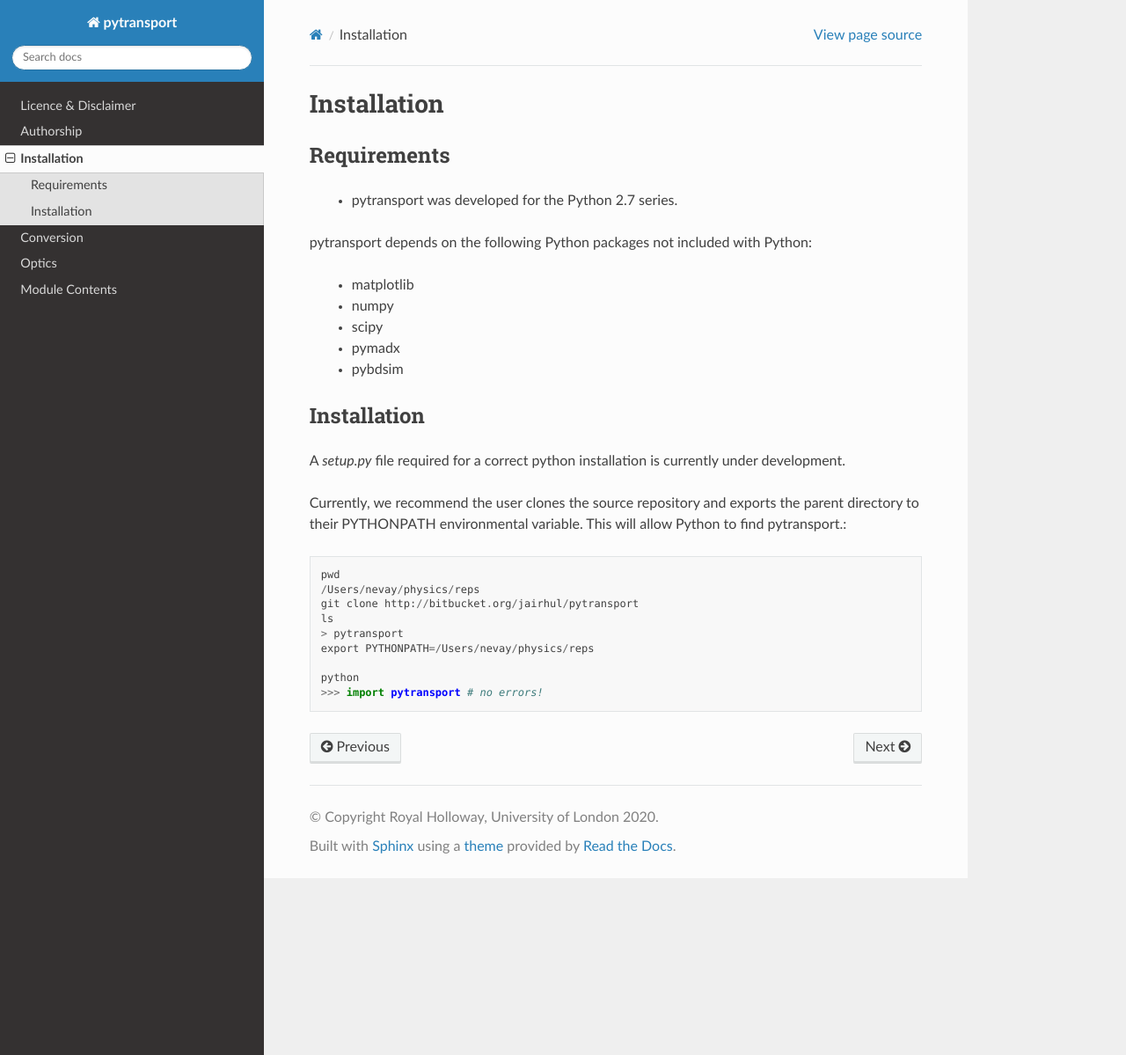
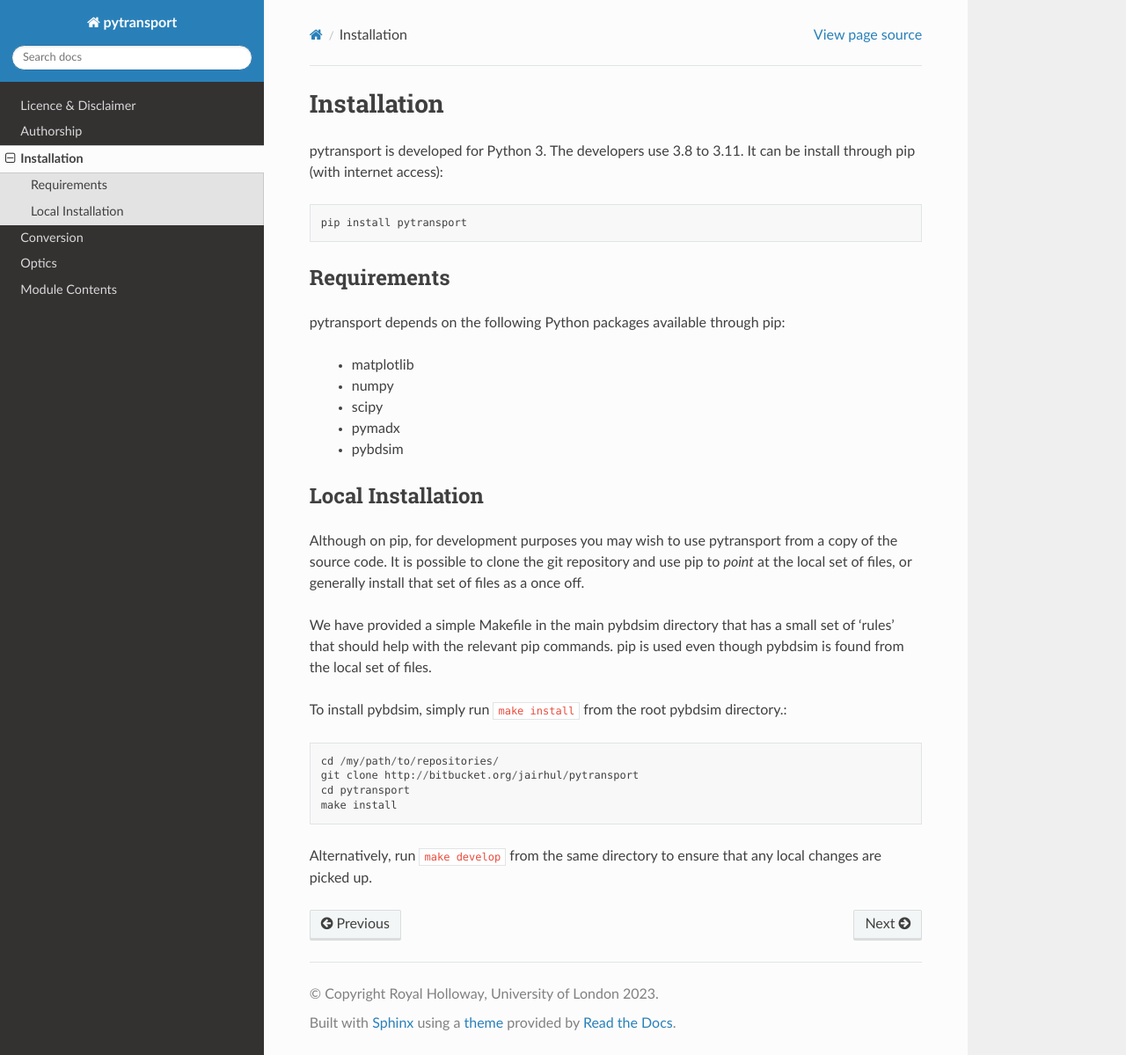
Before and after one commit to bdsim-collaboration/pytransport, a Sphinx documentation site: the page built from docs/source/installation.rst, in a window 1280 px wide and 1199 px high. Shown: the whole window at 88% size. Built offline with Sphinx 7.4.7 and the Read the Docs theme 2.0.0, drawn with Linux system fonts in a browser that asks for light colours.

Commit message:
Manual updates and copyright years.

```diff
--- a/docs/source/conf.py
+++ b/docs/source/conf.py
@@ -50,7 +50,7 @@
 
 # General information about the project.
 project = u'pytransport'
-copyright = u'Royal Holloway, University of London 2020'
+copyright = u'Royal Holloway, University of London 2023'
 author = u'W Shields, A Abramov, S Boogert, L Nevay, J Snuverink, S Walker'
 
 # The version info for the project you're documenting, acts as replacement for
@@ -68,7 +68,7 @@
 #
 # This is also used if you do content translation via gettext catalogs.
 # Usually you set "language" from the command line for these cases.
-language = None
+language = "en"
 
 # List of patterns, relative to source directory, that match files and
 # directories to ignore when looking for source files.
@@ -100,7 +100,7 @@
 # Add any paths that contain custom static files (such as style sheets) here,
 # relative to this directory. They are copied after the builtin static files,
 # so a file named "default.css" will overwrite the builtin "default.css".
-html_static_path = ['_static']
+#html_static_path = ['_static']
 
 # Custom sidebar templates, must be a dictionary that maps document names
 # to template names.
--- a/docs/source/installation.rst
+++ b/docs/source/installation.rst
@@ -3,12 +3,16 @@
 ============
 
 
+pytransport is developed for Python 3. The developers use 3.8 to 3.11. It can
+be install through pip (with internet access): ::
+
+  pip install pytransport
+
+
 Requirements
 ------------
 
- * pytransport was developed for the Python 2.7 series.
-
-pytransport depends on the following Python packages not included with Python:
+pytransport depends on the following Python packages available through pip:
 
  * matplotlib
  * numpy
@@ -16,20 +20,26 @@
  * pymadx
  * pybdsim
 
-Installation
-------------
 
-A `setup.py` file required for a correct python installation is currently under development.
+Local Installation
+------------------
 
-Currently, we recommend the user clones the source repository and exports the parent directory
-to their PYTHONPATH environmental variable. This will allow Python to find pytransport.::
+Although on pip, for development purposes you may wish to use pytransport from a
+copy of the source code. It is possible to clone the git repository and use
+pip to `point` at the local set of files, or generally install that set of
+files as a once off.
 
-  pwd
-  /Users/nevay/physics/reps
+We have provided a simple Makefile in the main pybdsim directory that has
+a small set of 'rules' that should help with the relevant pip commands. pip
+is used even though pybdsim is found from the local set of files.
+
+To install pybdsim, simply run ``make install`` from the root pybdsim
+directory.::
+
+  cd /my/path/to/repositories/
   git clone http://bitbucket.org/jairhul/pytransport
-  ls
-  > pytransport
-  export PYTHONPATH=/Users/nevay/physics/reps
+  cd pytransport
+  make install
 
-  python
-  >>> import pytransport # no errors!
+Alternatively, run ``make develop`` from the same directory to ensure
+that any local changes are picked up.
```
Also changed, not shown: docs/source/licence.rst (+10 -9 lines), docs/source/moduledocs.rst (+8 -7 lines), 1 other file.
